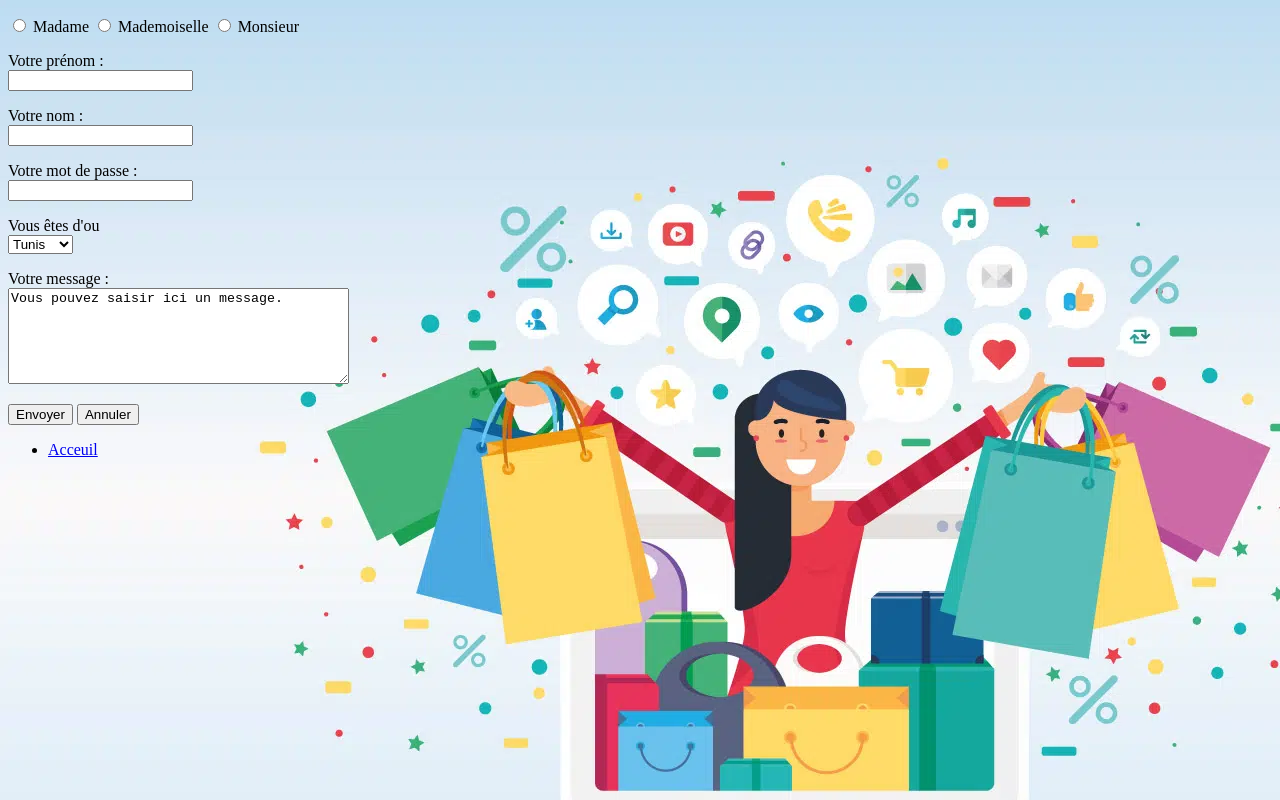
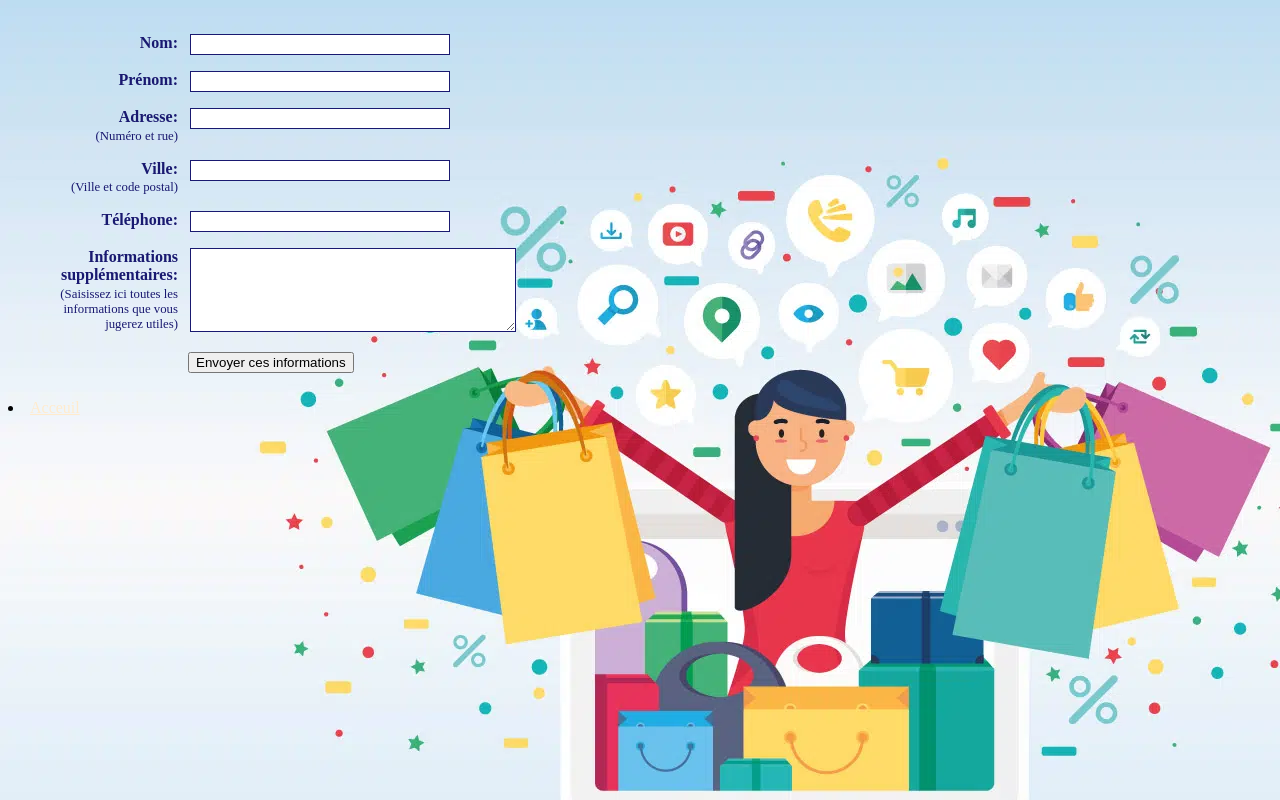
Before and after one commit to ibtissemmekrazi/checkpoint3, a plain HTML site: page contact.html in a window 1280 px wide. Drawn offline with Linux system fonts and the light colour scheme.

Commit message:
first commit

```diff
--- a/contact.html
+++ b/contact.html
@@ -4,46 +4,43 @@
     <meta charset="UTF-8">
     <meta http-equiv="X-UA-Compatible" content="IE=edge">
     <meta name="viewport" content="width=device-width, initial-scale=1.0">
+    <link rel="stylesheet" href="style.css">
     <title>Acceuil</title>
 </head>
 <body background="comment-vendre-sur-internet.jpg.webp">
-    <form name="mon-formulaire1" action="page-envoi.html" method="get">
-        <p>
-           <input type="radio" name="civi" value="Mme" /> Madame
-           <input type="radio" name="civi" value="Mlle" /> Mademoiselle
-           <input type="radio" name="civi" value="Mr" /> Monsieur
+   <form action="#">
+      <p class="double">
+      <label for="f1-nom">Nom:</label>
+      <input type="text" id="f1-nom" />
       </p>
-        <p>
-           Votre prénom :<br />
-           <input type="text" name="prenom" value="" />
+      <p class="double">
+      <label for="f1-prenom">Prénom:</label>
+      <input type="text" id="f1-prenom" />
       </p>
-        <p>
-           Votre nom :<br />
-           <input type="text" name="nom" value="" />
+      <p class="double">
+      <label for="f1-adresse">Adresse:
+      <span class="info">(Numéro et rue)</span></label>
+      <input type="text" id="f1-adresse" />
       </p>
-        <p>
-           Votre mot de passe :<br />
-           <input type="password" name="passe" value="" />
+      <p class="double">
+      <label for="f1-ville">Ville:
+      <span class="info">(Ville et code postal)</span></label>
+      <input type="text" id="f1-ville" />
       </p>
-        <p>
-           Vous êtes d'ou <br />
-           <select name="region">
-              <option value="E">Gabes</option>
-              <option value="s" selected="selected">Tunis</option>
-              <option value="H">Nabeul</option>
-           </select>
+      <p class="double">
+      <label for="f1-telephone">Téléphone:</label>
+      <input type="text" id="f1-telephone" />
       </p>
-
-        <p>
-           Votre message :<br />
-           <textarea name="le-message" rows="6" cols="40">Vous pouvez saisir ici un message.</textarea>
+      <p class="double">
+         <label for="f1-infos">Informations supplémentaires:
+            <span class="info">(Saisissez ici toutes les informations que
+           vous jugerez utiles)</span></label>
+            <textarea id="f1-infos" rows="5" cols="30"></textarea>
             </p>
-        <p>
-           <input type="submit" value="Envoyer" />
-           <input type="reset" value="Annuler" />
+            <p class="simple">
+            <input type="submit" value="Envoyer ces informations" />
             </p>
            </form>
-        <ul>
 
 
             <li><a href="./index.html">Acceuil</a></li>
--- /dev/null
+++ b/style.css
@@ -0,0 +1,79 @@
+h1{
+    text-align: center;
+    color: blue;
+
+}
+a:link{
+    color:blanchedalmond;
+
+}
+a:hover{
+    color:blue;
+    font-size: 25px;
+}
+
+a:active{
+    color: beige;
+}
+#nav{
+    display:flex;
+    width: 100%;
+    background-color: antiquewhite;
+    justify-content: space-around;
+    list-style-type:none;
+}
+#nav a{
+    text-decoration-line: none;
+}
+img {
+    border-radius: 50%;
+  }
+
+
+  img {
+    border-radius: 50%;
+  }
+  form {
+    width: 500px;
+    padding: 10px 20px;
+
+    color: midnightblue;
+   }
+   form p {
+    margin: 1em 0;
+   }
+   form p.double {
+    /* Empêcher le dépassement des flottants */
+    overflow: hidden;
+    /* Idem pour IE6 */
+    width: 100%;
+   }
+   form p.double label {
+    float: left;
+    width: 150px;
+    text-align: right;
+    font-weight: bold;
+    cursor: pointer;
+   }
+   form p.double label span.info {
+    display: block;
+    margin-top: .2em;
+    font-size: .8em;
+    font-weight: normal;
+    cursor: default;
+   }
+   form p.double input,
+   form p.double textarea {
+    width: 250px;
+    margin-left: 12px;
+    border: solid 1px midnightblue;
+    padding: 2px 4px;
+   }
+   form p.double textarea {
+    padding: 2px 0 0 4px;
+    width: 320px;
+    height: 6em;
+   }
+   form p.simple {
+    margin-left: 160px;
+   }
```
Also changed, not shown: index.html (+6 -5 lines), produit.html (+8 -5 lines), produit1.html (+7 -5 lines), produit2.html (+7 -5 lines). Lines whose indentation alone changed are shown as unchanged.
